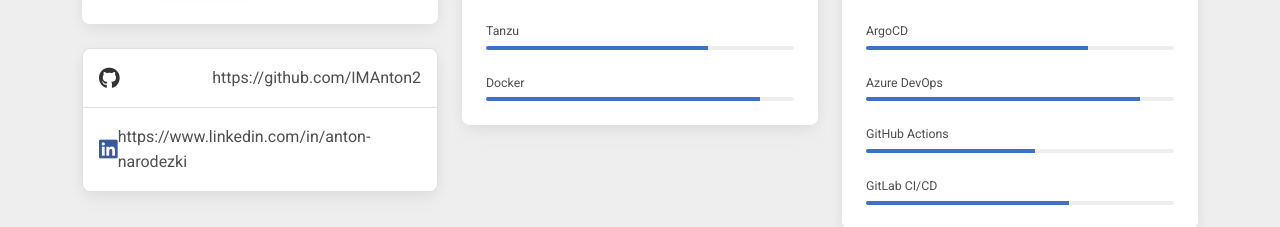
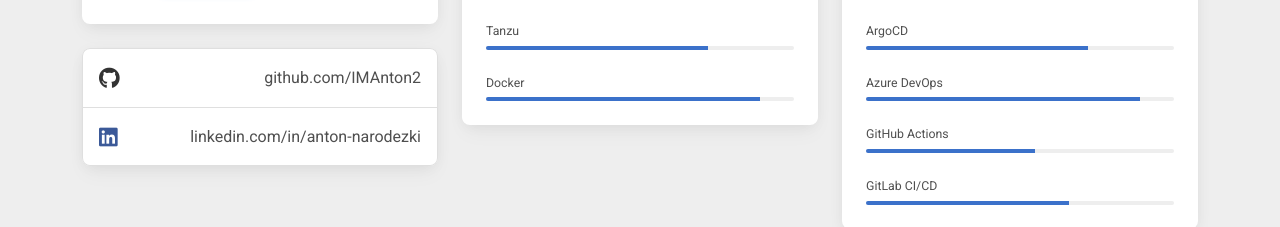
Before and after one commit to IMAnton2/about, a React (Create React App) app: page / in a window 1280 px wide. Shown: the part 389-616 px from the top of the page. Built offline with nearby package versions, Linux system fonts and the light colour scheme.

Commit message:
added my content

```diff
--- a/src/App.js
+++ b/src/App.js
@@ -59,11 +59,11 @@
                 <MDBListGroup flush className="rounded-3">
                   <MDBListGroupItem className="d-flex justify-content-between align-items-center p-3">
                     <MDBIcon fab icon="github fa-lg" style={{ color: '#333333' }} />
-                    <MDBCardText>https://github.com/IMAnton2</MDBCardText>
+                    <MDBCardText>github.com/IMAnton2</MDBCardText>
                   </MDBListGroupItem>
                   <MDBListGroupItem className="d-flex justify-content-between align-items-center p-3">
                     <MDBIcon fab icon="linkedin fa-lg" style={{ color: '#3b5998' }} />
-                    <MDBCardText>https://www.linkedin.com/in/anton-narodezki</MDBCardText>
+                    <MDBCardText>linkedin.com/in/anton-narodezki</MDBCardText>
                   </MDBListGroupItem>
                 </MDBListGroup>
               </MDBCardBody>
```
